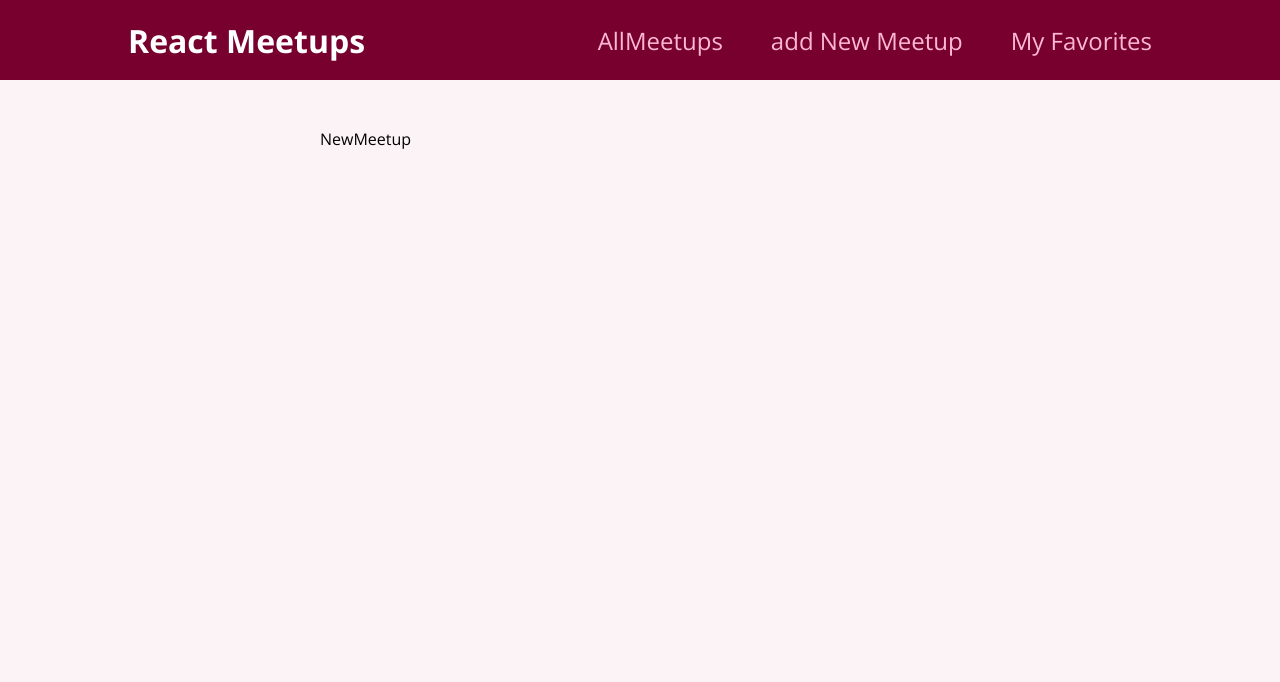
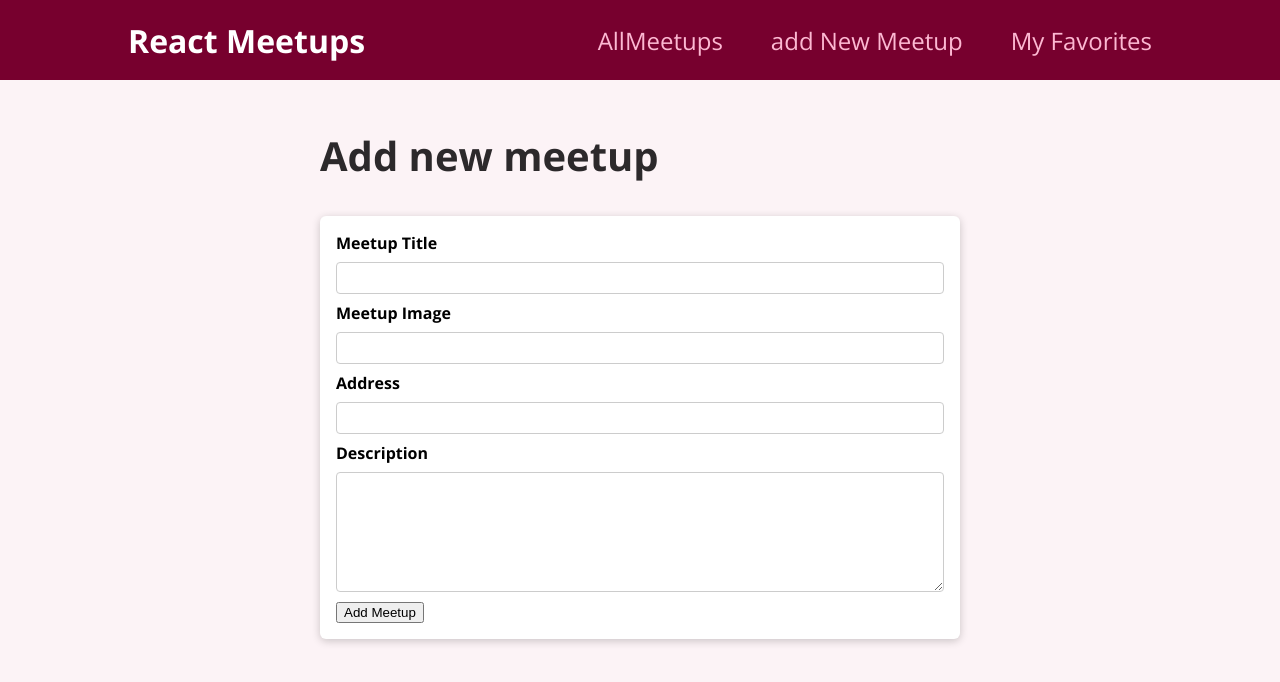
Before and after one commit to Shahi77/react-routing-project, a React (Create React App) app: page /new-meetup in a window 1280 px wide. Shown: the top 682 px of the page. Built offline with nearby package versions, Linux system fonts and the light colour scheme.

Commit message:
working with forms

```diff
--- /dev/null
+++ b/src/components/meetups/NewMeetupForm.js
@@ -0,0 +1,31 @@
+import Card from '../ui/Card';
+import classes from './NewMeetupForm.module.css';
+
+function NewMeetupForm() {
+    return (
+        <Card>
+            <form className={classes.form}>
+                <div className={classes.control}>
+                    <label htmlFor='title'>Meetup Title</label>
+                    <input type="text" required id="title" />
+                </div>
+                <div className={classes.control}>
+                    <label htmlFor='image'>Meetup Image</label>
+                    <input type="url" required id="image" />
+                </div>
+                <div className={classes.control}>
+                    <label htmlFor='address'>Address</label>
+                    <input type="text" required id='address' />
+                </div>
+                <div className={classes.control}>
+                    <label htmlFor='description'>Description</label>
+                    <textarea id='description' required rows='5'></textarea>
+                </div>
+                <div className={classes.action}>
+                    <button>Add Meetup</button>
+                </div>
+            </form>
+        </Card>
+    )
+}
+export default NewMeetupForm;
--- /dev/null
+++ b/src/components/meetups/NewMeetupForm.module.css
@@ -0,0 +1,45 @@
+.form {
+    padding: 1rem;
+}
+
+.control {
+    margin-bottom: 0.5rem;
+}
+
+.control label {
+    display: block;
+    font-weight: bold;
+    margin-bottom: 0.5rem;
+}
+
+.control input,
+.control textarea {
+    display: block;
+    font: inherit;
+    border-radius: 4px;
+    border: 1px solid #ccc;
+    padding: 0.25rem;
+    width: 100%;
+}
+
+.actions {
+    margin-top: 1rem;
+    text-align: right;
+}
+
+.actions button {
+    font: inherit;
+    cursor: pointer;
+    background-color: #77002e;
+    color: white;
+    padding: 0.5rem 1.5rem;
+    border: 1px solid #77002e;
+    border-radius: 4px;
+    font-weight: bold;
+}
+
+.actions button:hover,
+.actions button:active {
+    background-color: #a50e48;
+    border-color: #a50e48;
+}
--- a/src/pages/NewMeetup.js
+++ b/src/pages/NewMeetup.js
@@ -1,7 +1,11 @@
+import NewMeetupForm from "../components/meetups/NewMeetupForm"
 
 function NewMeetupPage() {
     return (
-        <div>NewMeetup</div>
+        <section>
+            <h1>Add new meetup</h1>
+            <NewMeetupForm />
+        </section>
     )
 }
 
```
